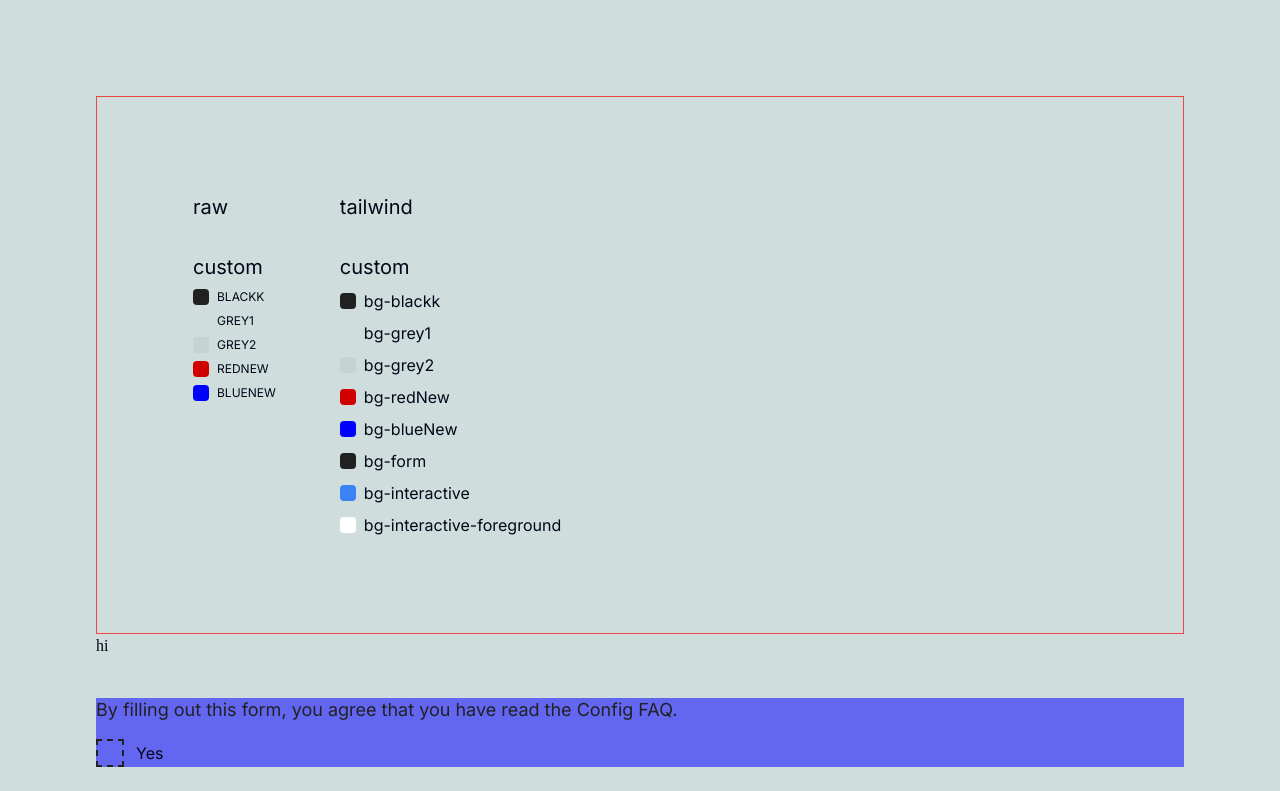
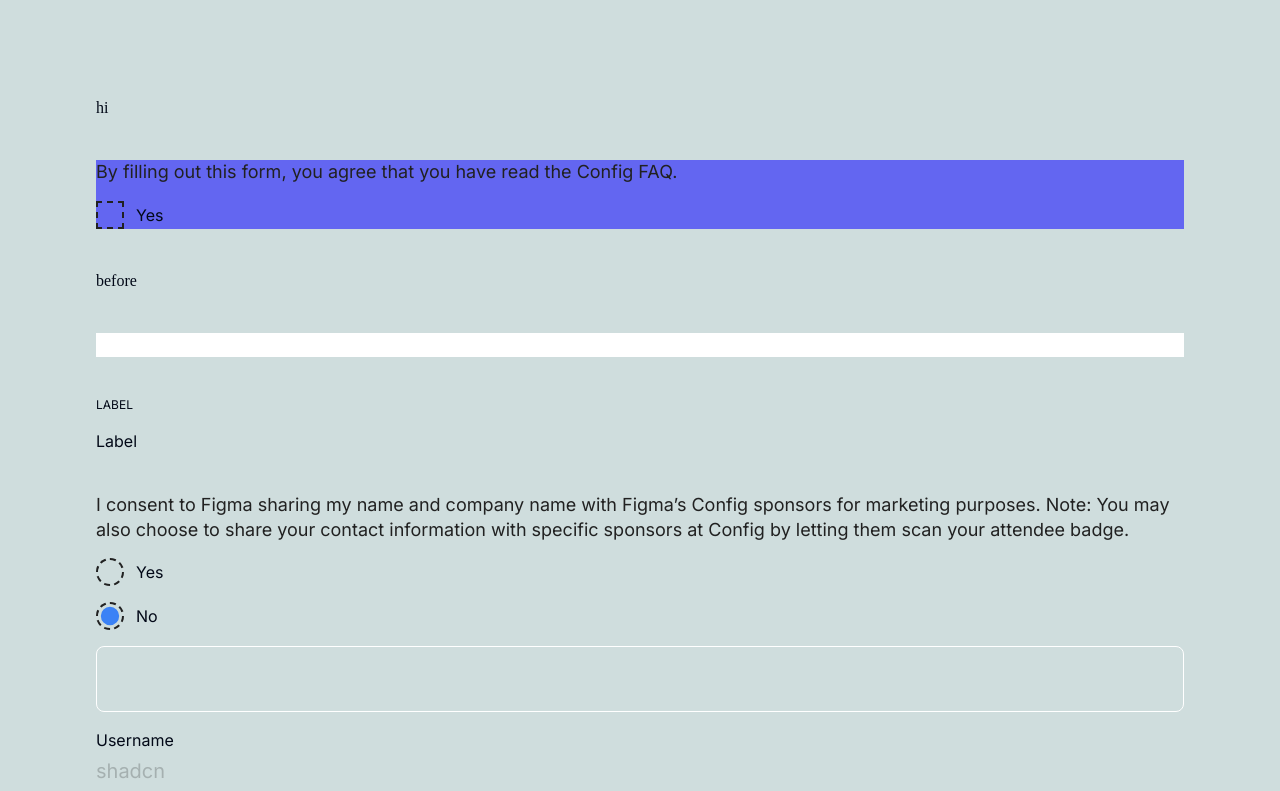
Before and after one commit to rttnbrgr/formkit, a Next.js app: page / in a window 1280 px wide. Shown: the top 791 px of the page. Built offline with nearby package versions, Linux system fonts and the light colour scheme.

Commit message:
remove color debug from main page

```diff
--- a/src/app/page.tsx
+++ b/src/app/page.tsx
@@ -10,7 +10,6 @@ import { ColorDebug } from "@/components/color-debug";
 export default function Home() {
   return (
     <main className="flex min-h-screen flex-col justify-center p-24 bg-grey1">
-      <ColorDebug />
       <div className="flex flex-col gap-10 ">
         {/* Checkbox */}
         <div>hi</div>
```
